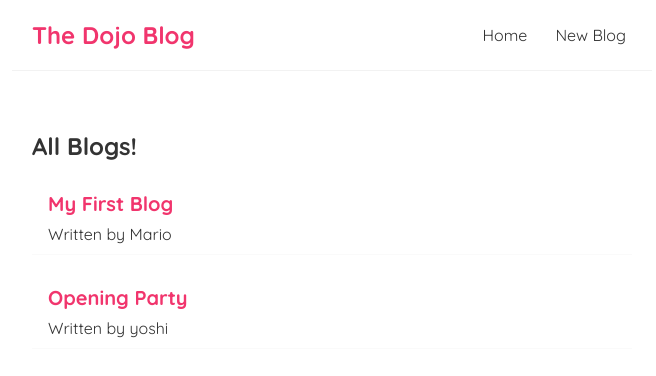
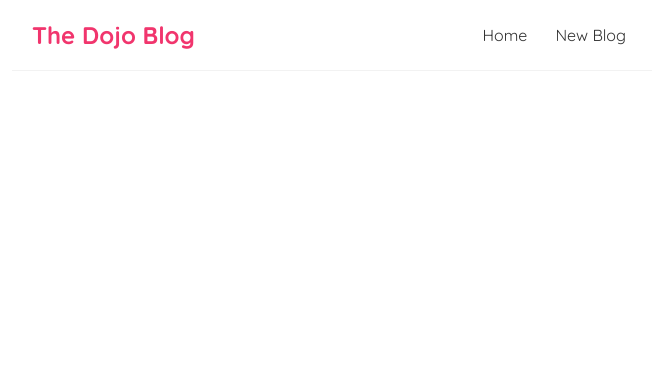
Before and after one commit to muhtasim24/ReactTutorial, a React (Create React App) app in the folder dojo-blog/: page / in a window 1280 px wide. Shown: the top 376 px of the page, without its empty margins (308-964 px from the left). Built offline with nearby package versions, Linux system fonts and the light colour scheme; data requests are answered from the project's data file.

Commit message:
implementing Routers

```diff
--- a/dojo-blog/package.json
+++ b/dojo-blog/package.json
@@ -9,6 +9,7 @@
     "@testing-library/user-event": "^13.5.0",
     "react": "^19.1.0",
     "react-dom": "^19.1.0",
+    "react-router-dom": "^5.3.4",
     "react-scripts": "5.0.1",
     "web-vitals": "^2.1.4"
   },
--- a/dojo-blog/src/App.js
+++ b/dojo-blog/src/App.js
@@ -1,5 +1,6 @@
 import Navbar from './Navbar';
 import Home from './Home';
+import { BrowserRouter as Router, Route, Switch } from 'react-router-dom';
 
 function App() {
   const title = "Welcome to the new blog";
@@ -7,13 +8,18 @@ function App() {
   // const person = { name: 'yoshi', age: 30};
   const link = 'http://www.google.com';
   return (
-    <div className='App'>
-      <Navbar/>
-      <div className='content'>
-        <Home/>
+    <Router>
+      <div className='App'>
+        <Navbar/>
+        <div className='content'>
+          <Switch>
+            <Route path="/"></Route>
+
+          </Switch>
+        </div>
+
       </div>
-
-    </div>
+    </Router>
   );
 }
 
--- a/dojo-blog/src/Home.js
+++ b/dojo-blog/src/Home.js
@@ -1,42 +1,16 @@
 import { useState, useEffect } from 'react';
 import BlogList from './BlogList';
+import useFetch from './useFetch';
 
 
 function Home () {
 
-    const [blogs, setBlogs] = useState(null);
-
-    const [isPending, setIsPending] = useState(true);
-
-    const [error, setError] = useState(null);
-    const [name, setName] = useState('mario');
-
-    useEffect( () => {
-        fetch('http://localhost:8000/blogs')
-            .then(res => {
-                if (!res.ok){
-                    throw Error('could not fetch data');
-                }
-                console.log(res);
-                return res.json();
-            })
-            .then(data => {
-                console.log(data);
-                setBlogs(data);
-                setIsPending(false);
-                setError(null);
-            })
-            .catch( err => {
-                setIsPending(false);
-                setError(err.message);
-            })
-    }, []);
-
+    const { data, isPending, error } = useFetch('http://localhost:8000/blogs');
     return (
         <div className="home">
             { error && <div> { error } </div>}
             { isPending && <div>Loading...</div>}
-            {blogs && <BlogList blogs = { blogs } title = "All Blogs!"/>}
+            {data && <BlogList blogs = { data } title = "All Blogs!"/>}
 
         </div>
     );
--- /dev/null
+++ b/dojo-blog/src/useFetch.js
@@ -0,0 +1,34 @@
+import { useEffect, useState } from 'react';
+
+const useFetch = (url) => {
+    const [data, setData] = useState(null);
+
+    const [isPending, setIsPending] = useState(true);
+
+    const [error, setError] = useState(null);
+
+    useEffect( () => {
+        fetch(url)
+            .then(res => {
+                if (!res.ok){
+                    throw Error('could not fetch data');
+                }
+                console.log(res);
+                return res.json();
+            })
+            .then(data => {
+                console.log(data);
+                setData(data);
+                setIsPending(false);
+                setError(null);
+            })
+            .catch( err => {
+                setIsPending(false);
+                setError(err.message);
+            })
+    }, [url]);
+
+    return { data, isPending, error };
+}
+
+export default useFetch;
```
Also changed, not shown: 1 other file (tests, documents, lock files or other folders).
